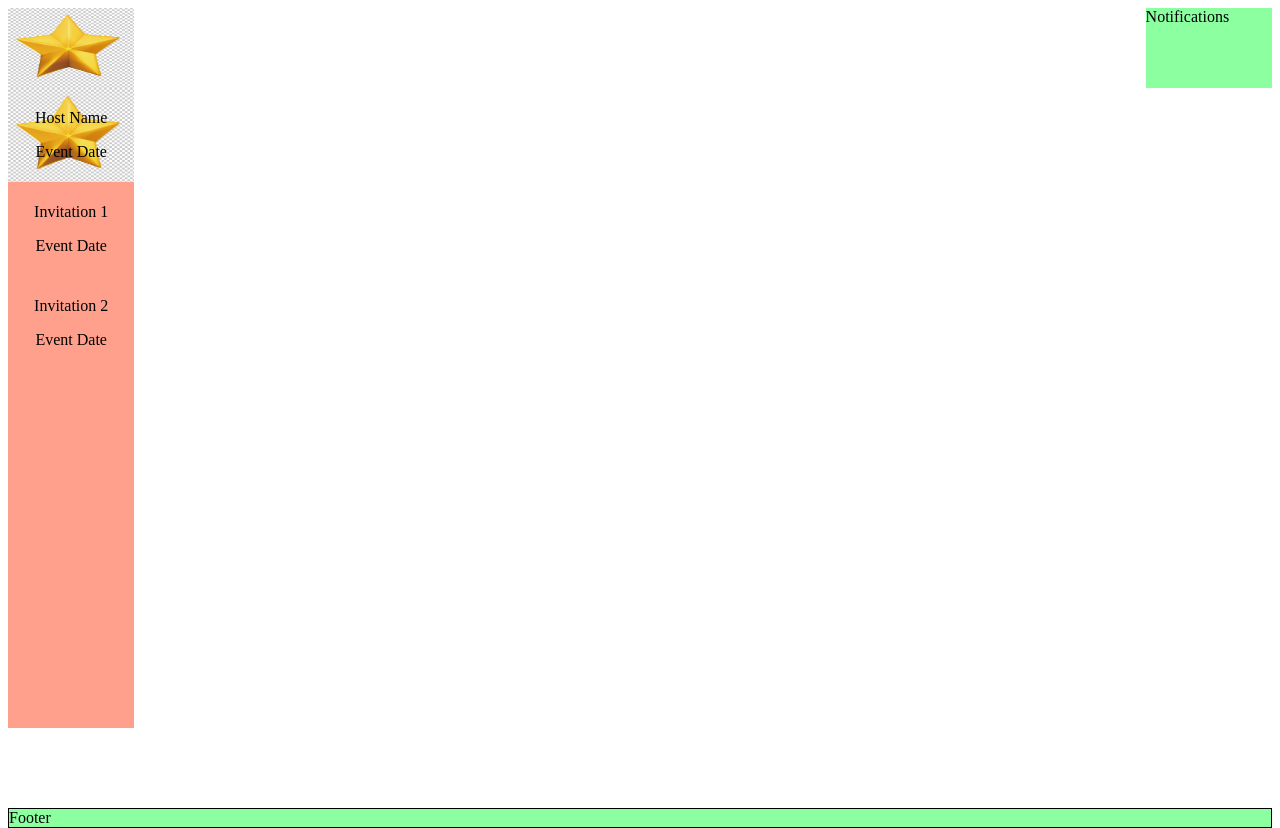
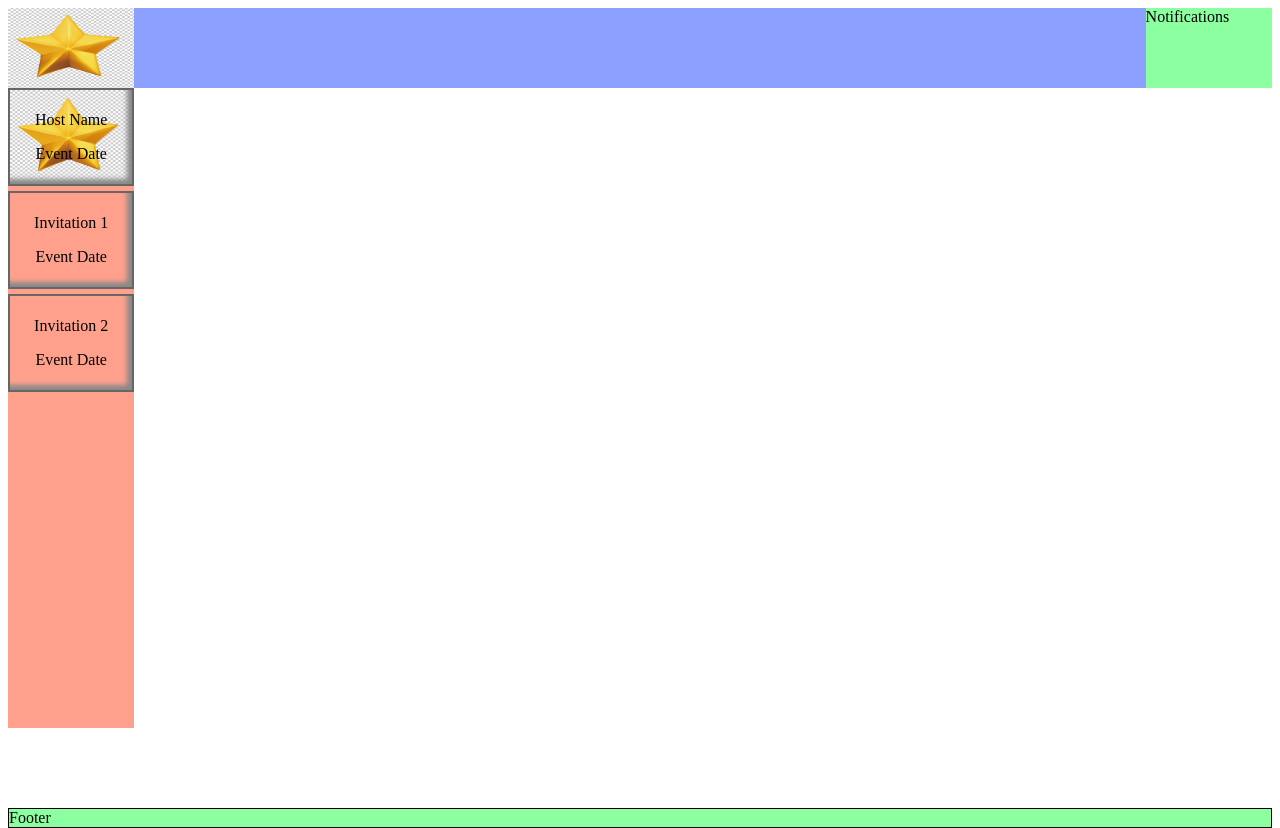
Before and after one commit to zckramer/Bring-It-Front-End, a website with bundled scripts: page docs/index.html in a window 1280 px wide. Built offline with nearby package versions, Linux system fonts and the light colour scheme.

Commit message:
tentative styling of invitation cards fixed header to cover full head grid area

```diff
--- a/docs/index.html
+++ b/docs/index.html
@@ -11,16 +11,9 @@
   <body>
     <div class="app">
 
-
-
-
         <div class = "home-page-container">
 
-
-
-      <header>
-
-      </header>
+        <div class = "home-page__header"></div>
 
         <img class= "logo" src = "./star.jpeg"> </img>
 
@@ -45,10 +38,10 @@
               <p>Event Date</p>
             </div>
           </div>
-
         </nav>
     </div>
-  </div>
+
     <footer class="footer">Footer</footer>
     <script src="main.js"></script>
+
   </body>
--- a/docs/style.css
+++ b/docs/style.css
@@ -10,9 +10,9 @@ body {
 
 }
 
-header {
+/* header {
 	width: 100%;
-}
+} */
 
 .user-card__avatar{
     height: 100%;
@@ -54,9 +54,9 @@ header {
 	grid-area: nav;
 	height: 100%;
 	width:100%;
-	/* border: 1px solid black; */
-	/* padding: 1px; */
 	background-color: #ffa08c;
+	display:flex;
+	flex-direction:column;
 }
 
 .events__hosting {
@@ -96,11 +96,11 @@ header {
     "attendees attendees assignments assignments assignments";
 }
 
-.event-form__container{
+/* .event-form__container{
     display: flex;
     flex-direction: column;
     justify-content: center;
-}
+} */
 
 .my-event {
 	grid-area: my-event;
@@ -170,20 +170,22 @@ header {
 
 .invitation-card,.host-card{
 	width: 100%;
-	display: flex;
+	/* display: flex;
 	flex-direction:column;
-	align-content: space-around;
+	align-content: space-around; */
 	text-align:center;
 	padding:5px;
-	margin-bottom: 5px;
-	position: relative;
-	border: 5px solid #666;
+	/* position: relative; */
+	/* border: 5px solid #666; */
 	box-sizing:border-box;
-	box-shadow: inset -5px -5px 5px #888;}
+	box-shadow: inset -5px -5px 5px #888;
+	margin-bottom: 5px;
+	border: 2px solid #666;
+}
 
 .host-card{
 	background-image: url("./star.jpeg");
-	background-size:100% 100% ;
+	background-size:100% 100%;
     background-repeat: no-repeat;
 	background-position: center;
 }
```
Lines whose indentation alone changed are shown as unchanged.
